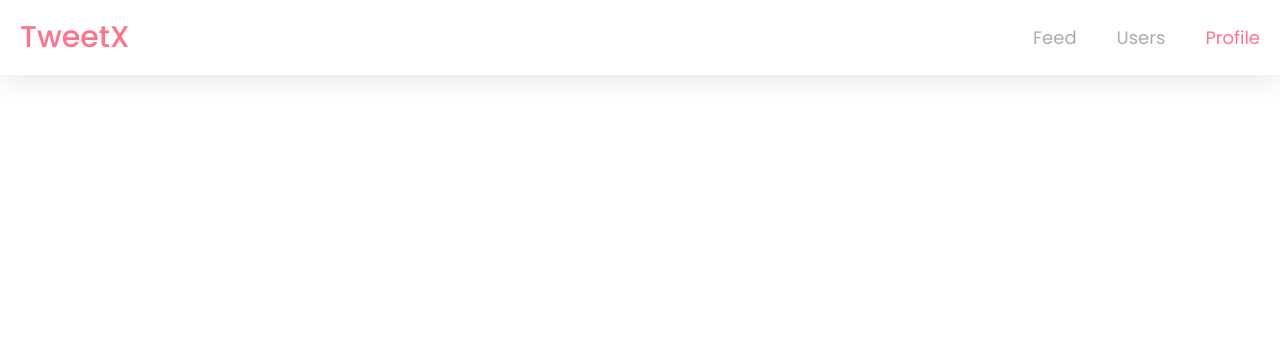
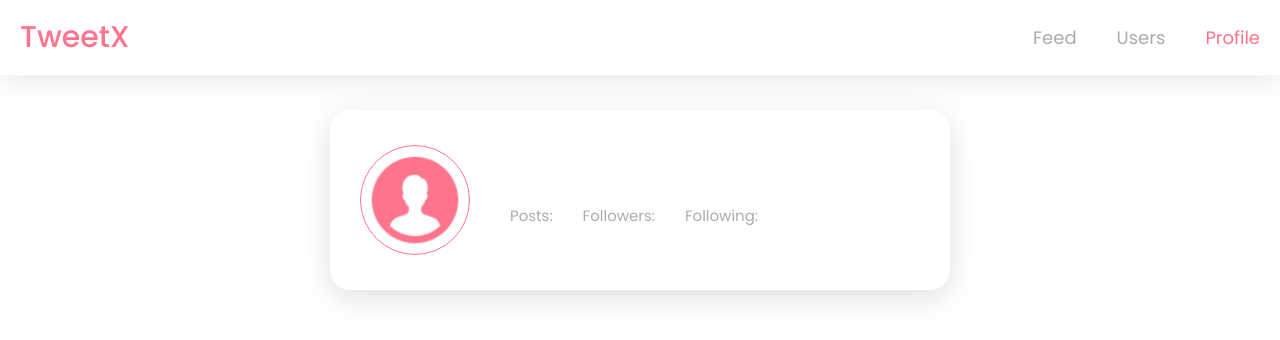
Before and after one commit to omkar1304/TweetX-using-MERN, a React (Vite) app in the folder frontend/: page /profile in a window 1280 px wide. Shown: the top 340 px of the page. Built offline with nearby package versions, Linux system fonts and the light colour scheme; no server answers; sample sign-in values are in the browser's storage.

Commit message:
create profile card

```diff
--- a/frontend/src/components/CreatePostModal/CreatePostModal.jsx
+++ b/frontend/src/components/CreatePostModal/CreatePostModal.jsx
@@ -9,7 +9,7 @@ import Loader from "../Loader/Loader";
 
 import CustomToaster from "../CustomToaster/CustomToaster";
 
-const CreatePostModal = ({ onCloseModal }) => {
+const CreatePostModal = ({ onCloseModal, setPosts }) => {
   const outerRef = useRef(null);
   const [content, setContent] = useState("");
   const [createPost, { isLoading }] = useCreatePostMutation();
--- a/frontend/src/components/FollowCard/followcard.css
+++ b/frontend/src/components/FollowCard/followcard.css
@@ -20,7 +20,7 @@
   width: 7rem;
   height: 7rem;
   border-radius: 50%;
-  border: 0.05rem solid var(--text-auth-heading);
+  border: 0.05rem solid var(--main-color);
 }
 
 .user-details--username {
--- a/frontend/src/components/PostCard/postcard.css
+++ b/frontend/src/components/PostCard/postcard.css
@@ -28,7 +28,7 @@
   width: 6rem;
   height: 6rem;
   border-radius: 50%;
-  border: 0.05rem solid var(--text-auth-heading);
+  border: 0.05rem solid var(--main-color);
 }
 
 .post-card--image::selection {
--- /dev/null
+++ b/frontend/src/components/ProfileCard.jsx/ProfileCard.jsx
@@ -0,0 +1,26 @@
+import "./profilecard.css";
+import Profile from "../../assets/profile.png";
+
+import { useSelector } from "react-redux";
+import { useGetUserByIdQuery } from "../../redux/api/userApiSlice";
+
+const ProfileCard = () => {
+  const { userInfo } = useSelector((store) => store.auth);
+  const { data: currentUser } = useGetUserByIdQuery(userInfo?._id);
+
+  return (
+    <div className="profile-card">
+      <img src={Profile} alt="profile-image" className="profle-image" />
+      <div className="profile-details">
+        <h3 className="profile-details--username">{currentUser?.name}</h3>
+        <ul className="profile-details--activity">
+          <li>Posts: {currentUser?.posts.length}</li>
+          <li>Followers: {currentUser?.followers.length}</li>
+          <li>Following: {currentUser?.following.length}</li>
+        </ul>
+      </div>
+    </div>
+  );
+};
+
+export default ProfileCard;
--- /dev/null
+++ b/frontend/src/components/ProfileCard.jsx/profilecard.css
@@ -0,0 +1,47 @@
+.profile-card {
+  padding: 1.5rem 3rem;
+  width: 50%;
+  display: flex;
+  justify-content: space-between;
+  align-items: center;
+  border-radius: 2rem;
+  box-shadow: rgba(100, 100, 111, 0.2) 0px 7px 29px 0px;
+  gap: 4rem;
+}
+
+.profle-image {
+  margin-block: 2rem;
+  width: 11rem;
+  height: 11rem;
+  border-radius: 50%;
+  border: 0.05rem solid var(--main-color);
+}
+
+.profile-details {
+  width: 100%;
+  display: flex;
+  flex-direction: column;
+  justify-content: center;
+  align-items: start;
+}
+
+.profile-details--username {
+  padding-block: 1.5rem;
+  font-size: 2.8rem;
+  font-weight: 500;
+  color: var(--text-bold-color);
+}
+
+.profile-details--activity {
+  padding-block: 1.2rem;
+  display: flex;
+  justify-content: space-between;
+  align-items: center;
+  gap: 3rem;
+}
+
+
+.profile-details--activity li {
+    font-size: 1.5rem;
+    color: var(--text-primary-color);
+}
--- a/frontend/src/pages/Feed/Feed.jsx
+++ b/frontend/src/pages/Feed/Feed.jsx
@@ -37,7 +37,7 @@ const Feed = () => {
     window.addEventListener("scroll", handleScroll);
 
     return () => window.removeEventListener("scroll", handleScroll);
-  }, [page]);
+  }, [page, isModalOpen]);
 
   useEffect(() => {
     setPosts((prevPosts) => [...prevPosts, ...(newPosts || [])]);
--- a/frontend/src/pages/Profile/Profile.jsx
+++ b/frontend/src/pages/Profile/Profile.jsx
@@ -1,8 +1,13 @@
 import './profile.css'
+import ProfileCard from '../../components/ProfileCard.jsx/ProfileCard'
 
 const Profile = () => {
   return (
-    <div>Profile</div>
+    <div className='container'>
+      <div className='profile-section flex-column-center scale-up-center'>
+        <ProfileCard />
+      </div>
+    </div>
   )
 }
 
--- a/frontend/src/pages/Profile/profile.css
+++ b/frontend/src/pages/Profile/profile.css
@@ -0,0 +1,4 @@
+.profile-section {
+    margin: 10rem 0rem;
+    gap: 2.5rem;
+  }
--- a/frontend/src/pages/Users/users.css
+++ b/frontend/src/pages/Users/users.css
@@ -1,4 +1,4 @@
 .users-section {
-    margin: 10rem 0rem;
-    gap: 2.5rem;
-  }
+  margin: 10rem 0rem;
+  gap: 2.5rem;
+}
```
